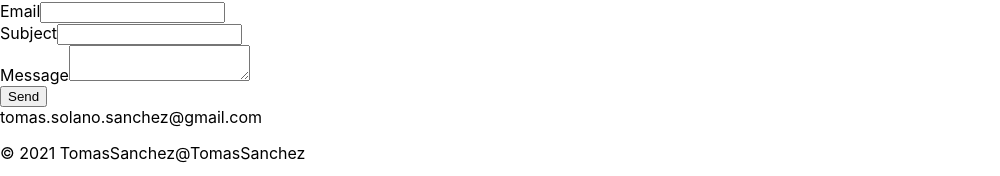
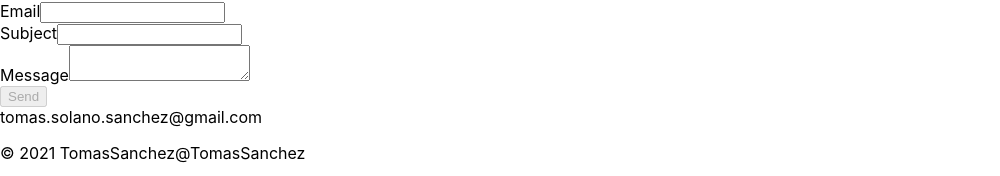
Before and after one commit to TomasSanchez/porfolio, a Next.js app: page /contact in a window 1280 px wide. Shown: the part 144-320 px from the top of the page, without its empty margins (0-1000 px from the left). Built offline with nearby package versions, Linux system fonts and the light colour scheme.

Commit message:
1.4
Mailing system online

```diff
--- a/package.json
+++ b/package.json
@@ -8,6 +8,7 @@
     "start": "next start"
   },
   "dependencies": {
+    "@sendgrid/mail": "^7.4.5",
     "next": "11.0.1",
     "react": "17.0.2",
     "react-dom": "17.0.2"
--- a/pages/api/hello.ts
+++ /dev/null
@@ -1,10 +0,0 @@
-// Next.js API route support: https://nextjs.org/docs/api-routes/introduction
-import type { NextApiRequest, NextApiResponse } from 'next'
-
-type Data = {
-  name: string
-}
-
-export default (req: NextApiRequest, res: NextApiResponse<Data>) => {
-  res.status(200).json({ name: 'John Doe' })
-}
--- /dev/null
+++ b/pages/api/mail.ts
@@ -0,0 +1,38 @@
+import type { NextApiRequest, NextApiResponse } from "next";
+const mail = require("@sendgrid/mail");
+
+mail.setApiKey(process.env.SENGRID_API_KEY);
+
+type Data = {
+	email: "";
+	subject: "";
+	message: "";
+};
+
+export default (req: NextApiRequest, res: NextApiResponse<Data>) => {
+	const body = JSON.parse(req.body);
+
+	const message = `
+    Email: ${body.email}\r\n
+    Subject: ${body.subject}\r\n
+    Message: ${body.message}\r\n
+  `;
+
+	const data = {
+		to: "tomas.solano.sanchez@gmail.com",
+		from: "tomas.solano.sanchez@icloud.com",
+		subject: "Portfolio form",
+		text: message,
+		html: message.replace(/\r\n/g, "<br>"),
+	};
+	try {
+		mail.send(data);
+		res.status(200).json({
+			email: body.email,
+			subject: body.subject,
+			message: body.message,
+		});
+	} catch (error) {
+		console.error(error);
+	}
+};
--- a/pages/contact.tsx
+++ b/pages/contact.tsx
@@ -1,12 +1,51 @@
 import Head from "next/head";
+import { SyntheticEvent } from "react";
 import { useState } from "react";
 
+type formType = {
+	email: string;
+	subject: string;
+	message: string;
+};
+
 const Contact = () => {
-	const [emailForm, setEmailForm] = useState({
+	const [Ok, toggleOk] = useState(false);
+	const [emailForm, setEmailForm] = useState<formType>({
 		email: "",
 		subject: "",
 		message: "",
 	});
+
+	const inputSanitazion: () => boolean = () => {
+		return (
+			typeof emailForm.email === "string" &&
+			typeof emailForm.message === "string" &&
+			typeof emailForm.subject === "string" &&
+			emailForm.email.length < 40 &&
+			emailForm.message.length < 80 &&
+			emailForm.subject.length < 40 &&
+			emailForm.email.length > 0 &&
+			emailForm.message.length > 0 &&
+			emailForm.subject.length > 0
+		);
+	};
+
+	const handleSubmit = async (e: SyntheticEvent) => {
+		e.preventDefault();
+		const res = await fetch("/api/mail", {
+			method: "POST",
+			body: JSON.stringify(emailForm),
+		});
+		if (res.ok) {
+			console.log("succes");
+			setEmailForm({
+				email: "",
+				subject: "",
+				message: "",
+			});
+			toggleOk(true);
+		}
+	};
 
 	return (
 		<div>
@@ -30,6 +69,11 @@ const Contact = () => {
 						</p>
 					</div>
 					<div className='lg:w-1/2 md:w-2/3 mx-auto'>
+						<div
+							hidden={!Ok}
+							className='text-center text-lg rounded-lg bg-green-400 w-1/2 m-auto text-black mb-1 pb-2'>
+							Sent!
+						</div>
 						<div className='flex flex-wrap -m-2'>
 							<div className='p-2 w-1/2'>
 								<div className='relative'>
@@ -41,6 +85,13 @@ const Contact = () => {
 									<input
 										type='email'
 										id='email'
+										value={emailForm.email}
+										onChange={(e) =>
+											setEmailForm({
+												...emailForm,
+												email: e.target.value,
+											})
+										}
 										name='email'
 										className='w-full bg-gray-900 bg-opacity-40 rounded border border-gray-700 focus:border-indigo-500 focus:bg-gray-900 focus:ring-2 focus:ring-indigo-900 text-base outline-none text-gray-100 py-1 px-3 leading-8 transition-colors duration-200 ease-in-out'
 									/>
@@ -56,6 +107,13 @@ const Contact = () => {
 									<input
 										type='text'
 										id='name'
+										value={emailForm.subject}
+										onChange={(e) =>
+											setEmailForm({
+												...emailForm,
+												subject: e.target.value,
+											})
+										}
 										name='name'
 										className='w-full bg-gray-900 bg-opacity-40 rounded border border-gray-700 focus:border-indigo-500 focus:bg-gray-900 focus:ring-2 focus:ring-indigo-900 text-base outline-none text-gray-100 py-1 px-3 leading-8 transition-colors duration-200 ease-in-out'
 									/>
@@ -71,18 +129,29 @@ const Contact = () => {
 									<textarea
 										id='message'
 										name='message'
+										value={emailForm.message}
+										onChange={(e) =>
+											setEmailForm({
+												...emailForm,
+												message: e.target.value,
+											})
+										}
 										className='w-full bg-gray-900 bg-opacity-40 rounded border border-gray-700 focus:border-indigo-500 focus:bg-gray-900 focus:ring-2 focus:ring-indigo-900 h-32 text-base outline-none text-gray-100 py-1 px-3 resize-none leading-6 transition-colors duration-200 ease-in-out'
-										defaultValue={""}
 									/>
 								</div>
 							</div>
 							<div className='p-2 w-full'>
-								<button className='flex mx-auto text-white bg-green-700 border-0 py-2 px-8 focus:outline-none hover:bg-indigo-600 rounded text-lg'>
+								<button
+									disabled={!inputSanitazion()}
+									onClick={handleSubmit}
+									className='flex mx-auto text-white bg-green-700 border-0 py-2 px-8 focus:outline-none hover:bg-indigo-600 rounded text-lg'>
 									Send
 								</button>
 							</div>
 							<div className='px-2 mb-3 w-full pt-8 mt-4 border-t border-gray-800 text-center'>
-								<a className='text-blue-500'>
+								<a
+									href='mailto: tomas.solano.sanchez@gmail.com'
+									className='text-blue-400 hover:underline'>
 									tomas.solano.sanchez@gmail.com
 								</a>
 							</div>
```
Also changed, not shown: 1 other file (tests, documents, lock files or other folders).
